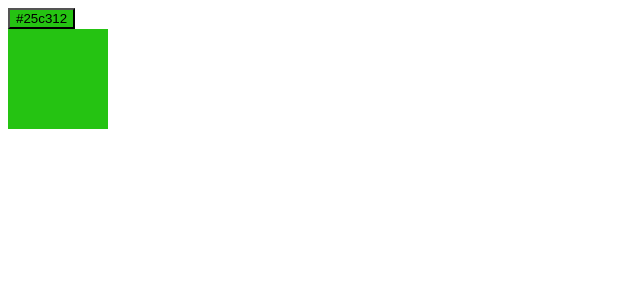
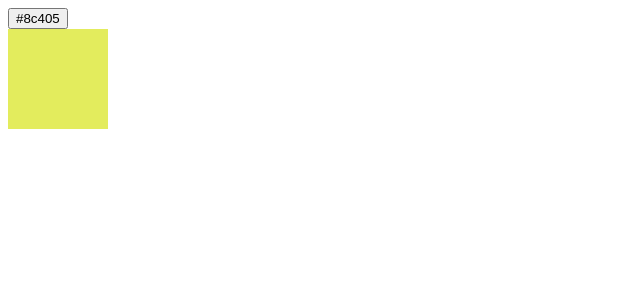
Before and after one commit to austin-summerlin/react-layering, a React app: page / in a window 1280 px wide. Shown: the top 300 px of the page, without its empty margins (0-640 px from the left). Built offline with nearby package versions, Linux system fonts and the light colour scheme.

Commit message:
random color 1 sec interval

```diff
--- a/src/containers/ColorPicker.js
+++ b/src/containers/ColorPicker.js
@@ -6,6 +6,14 @@ export default class ColorPicker extends Component {
   state = {
     selectedColor: '#ffffff',
   };
+
+  componentDidMount() {
+    this.interval = setInterval(() => {
+      this.setState({
+        selectedColor: '#' + Math.floor(Math.random() * 16777215).toString(16),
+      });
+    }, 1000);
+  }
 
   handleColorChange = (color) => {
     this.setState({ selectedColor: color });
```
Also changed, not shown: 1 other file (tests, documents, lock files or other folders).
